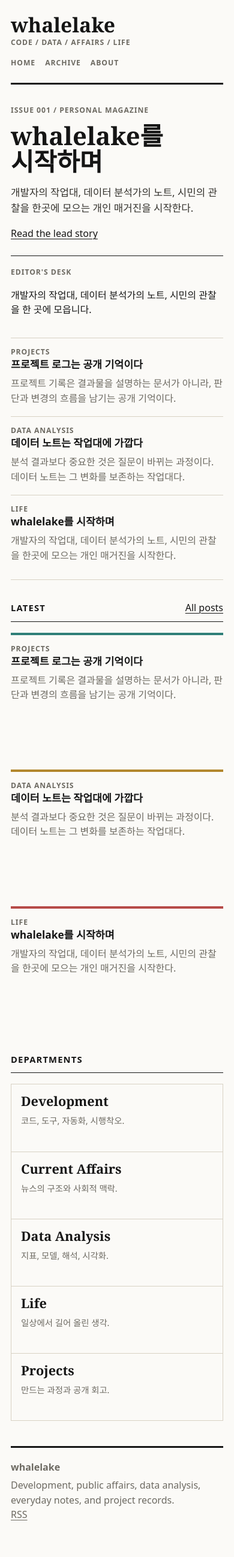
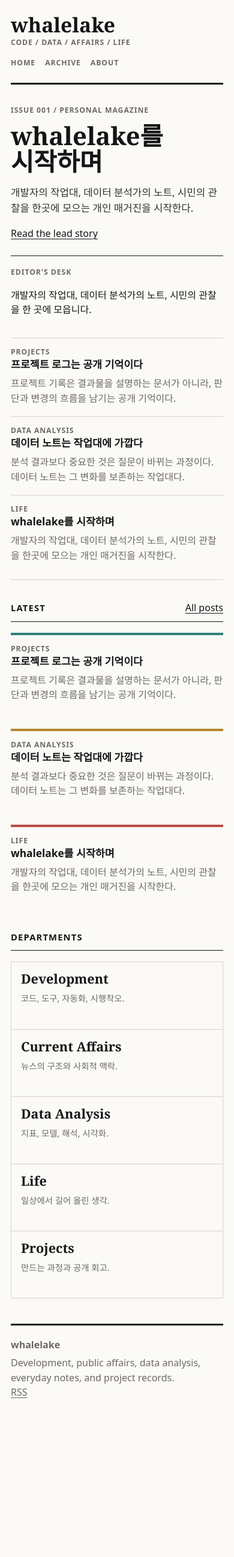
Before and after one commit to whalelake/whalelake.github.io, a Jekyll site: the page built from index.html, in a window 390 px wide. Shown: the whole page at 60% size. Built offline with Jekyll 4.4.1, drawn with Linux system fonts in a browser that asks for light colours; after the commit the page ends 2392 px from its top, so only the background shows below that.

Commit message:
Tighten mobile post spacing

```diff
--- a/assets/css/main.css
+++ b/assets/css/main.css
@@ -339,6 +339,11 @@ a {
     grid-template-columns: 1fr;
   }
 
+  .post-card {
+    min-height: auto;
+    padding-bottom: 26px;
+  }
+
   .category-tile + .category-tile {
     border-left: 0;
     border-top: 1px solid var(--line);
```
